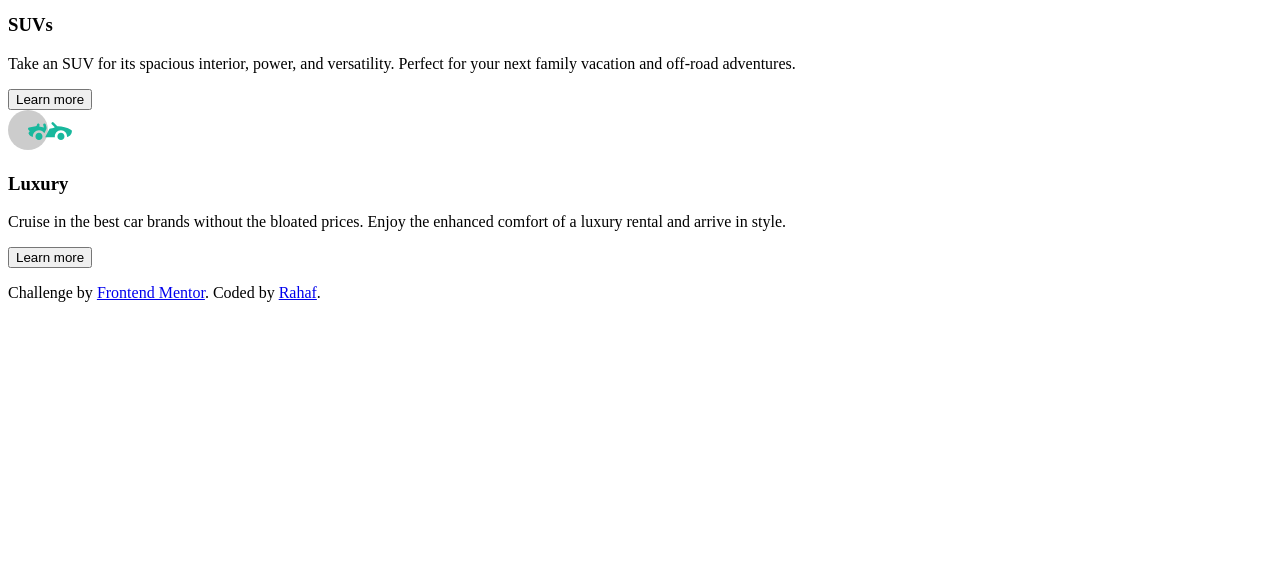
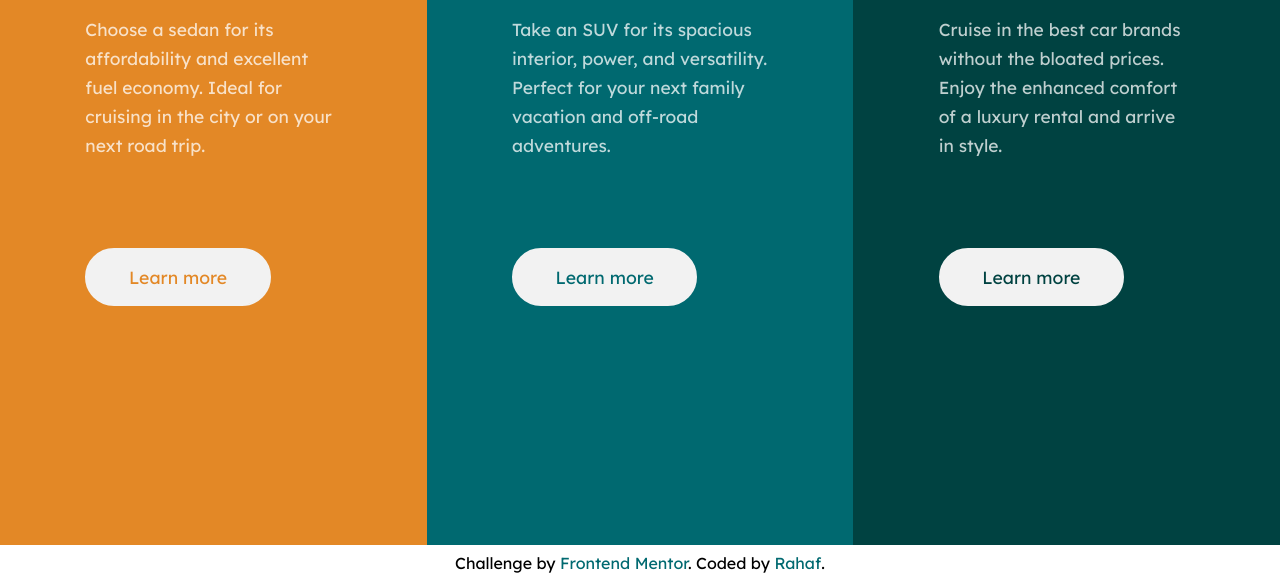
Before and after one commit to Rahaf-Zourob/column-card, a plain HTML site: page index.html in a window 1280 px wide. Shown: the part 215-800 px from the top of the page. Drawn offline with Linux system fonts and the light colour scheme.

Commit message:
Add general style

```diff
--- a/css/style.css
+++ b/css/style.css
@@ -1,8 +1,116 @@
+:root {
+    --bright-orange: hsl(31, 77%, 52%);
+    --dark-cyan: hsl(184, 100%, 22%);
+    --very-dark-cyan: hsl(179, 100%, 13%);
+    --tansparent-white: hsla(0, 0%, 100%, 0.75);
+    --very-light-gray: hsl(0, 0%, 95%)
+}
+
 @font-face {
     font-family: Lexend Deca;
-    src: url("../fonts/LexendDeca-Medium.ttf");
+    src: url("../fonts/LexendDeca-Regular.ttf");
 }
+
 @font-face {
     font-family: Big Shoulders Display;
     src: url("../fonts/BigShouldersDisplay-ExtraBold.ttf");
 }
+
+* {
+    margin: 0;
+    padding: 0;
+    box-sizing: border-box;
+}
+
+h3 {
+    font-family: Big Shoulders Display;
+    font-weight: 700;
+}
+
+p,
+button,
+a {
+    font-family: Lexend Deca;
+}
+
+main .container {
+    min-height: 95vh;
+    display: grid;
+    grid-template-columns: repeat(3, 1fr);
+}
+
+main .container section#sedans__section {
+    background-color: var(--bright-orange);
+}
+
+main .container section#suvs__section {
+    background-color: var(--dark-cyan);
+}
+
+main .container section#luxury__section {
+    background-color: var(--very-dark-cyan);
+}
+
+main .container section button#sedans__btn {
+    color: var(--bright-orange);
+}
+
+main .container section button#suvs__btn {
+    color: var(--dark-cyan);
+}
+
+main .container section button#luxury__btn {
+    color: var(--very-dark-cyan);
+}
+
+main .container section.section__content {
+    width: 100%;
+    padding: 20%;
+}
+
+main section.section__content h3 {
+    letter-spacing: 1px;
+    margin: 2rem 0;
+    font-size: 2rem;
+    color: var(--very-light-gray);
+}
+
+main section.section__content p {
+    font-size: 1.09rem;
+    line-height: 1.8rem;
+    color: var(--tansparent-white);
+    grid-column: 1/-1;
+}
+
+main .container section article {
+    display: grid;
+    grid-template-columns: repeat(2, auto);
+    grid-template-rows: 4fr 1fr;
+}
+
+main .container section.section__content article button {
+    cursor: pointer;
+    display: block;
+    grid-column: 1/2;
+    justify-content: start;
+    font-size: 1.1rem;
+    padding: 1rem 2.6rem;
+    border-radius: 2rem;
+    border: 2px solid var(--very-light-gray);
+    background-color: var(--very-light-gray);
+}
+
+main .container section.section__content button:is(#sedans__btn, #suvs__btn, #luxury__btn):hover {
+    background-color: transparent;
+    color: var(--very-light-gray);
+}
+
+footer {
+    margin-top: 0.5rem;
+    text-align: center;
+}
+
+footer p a {
+    text-decoration: none;
+    color: var(--dark-cyan);
+}
```
